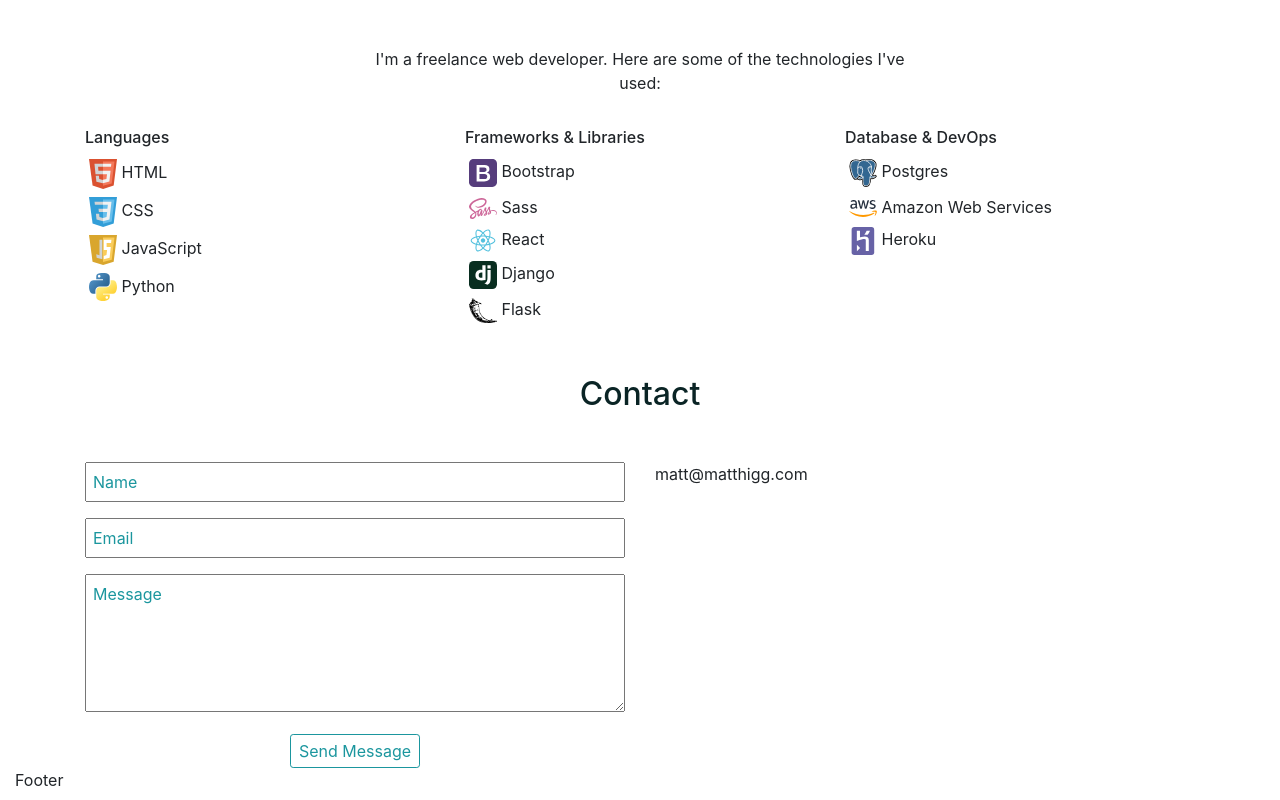
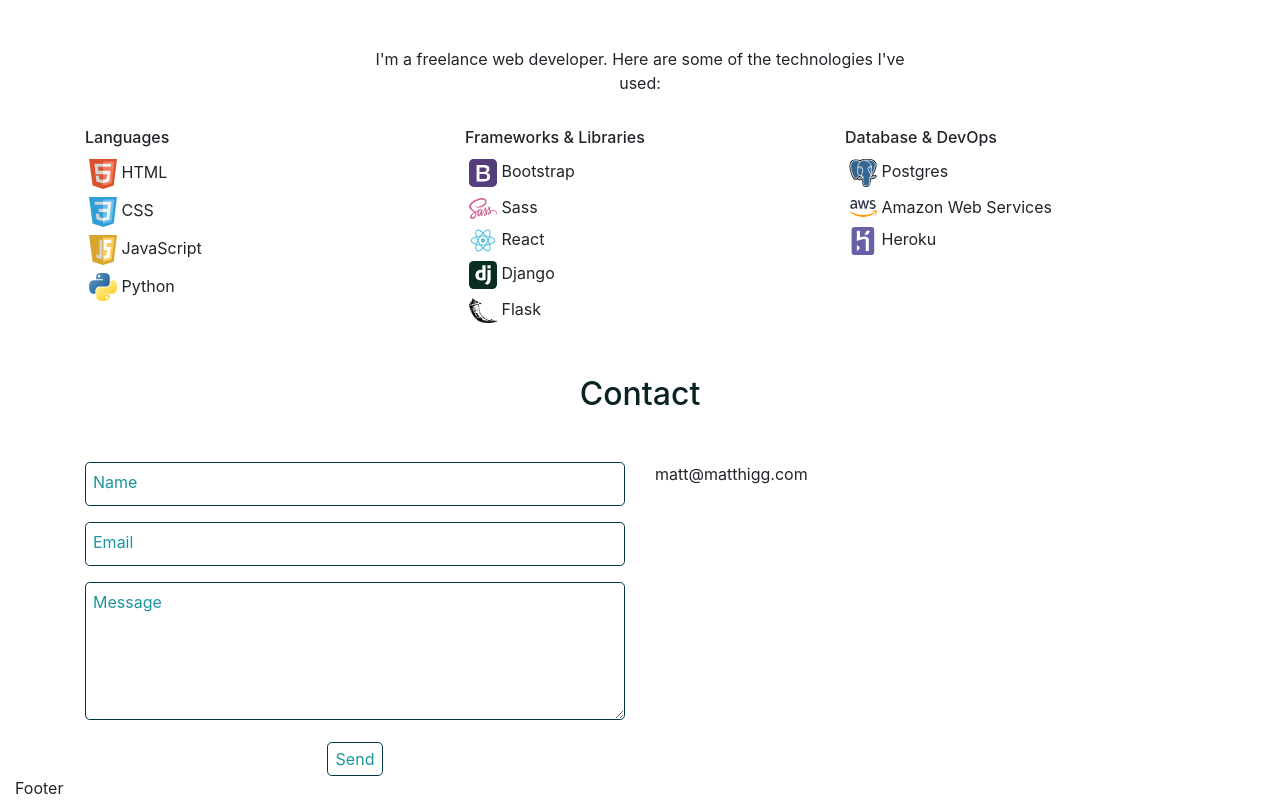
Before and after one commit to frealis/portfolio, a React (Create React App) app: page / in a window 1280 px wide. Shown: the part 826-1626 px from the top of the page. Built offline with nearby package versions, Linux system fonts and the light colour scheme.

Commit message:
Update contact form UI

```diff
--- a/src/components/Contact.jsx
+++ b/src/components/Contact.jsx
@@ -26,7 +26,7 @@ class Contact extends Component {
                 </div>
               </form>
 
-              <button id="contact-button-send" className="btn btn-sm">Send Message</button>
+              <button id="contact-button-send" className="btn btn-sm">Send</button>
             </div>
             <div className="col-md-6">
               matt@matthigg.com
--- a/src/css/App.css
+++ b/src/css/App.css
@@ -163,18 +163,19 @@ figcaption {
   text-align: center; }
 
 #contact-button-send {
-  border: 0.1rem solid #1B969E;
+  border: 0.1rem solid #043546;
+  border-radius: 0.3rem;
   color: #1B969E;
   display: block;
   font-size: 1rem;
   margin: 0 auto; }
   #contact-button-send:hover {
-    border: 1px solid #1B969E;
+    border: 0.1rem solid #1B969E;
     color: white; }
 
 #contact-email,
 #contact-name {
-  height: 2.5rem;
+  height: 2.75rem;
   width: 100%; }
 
 .contact-input {
@@ -200,7 +201,14 @@ figcaption {
   transition: 0.1s; }
 
 .contact-input-field {
-  padding: 1rem 0 0 0.2rem; }
+  border: 0.1rem solid #043546;
+  border-radius: 0.3rem;
+  color: #043546;
+  padding: 1rem 0 0 0.5rem; }
+  .contact-input-field:focus {
+    border-color: #1B969E;
+    box-shadow: none;
+    outline: none; }
 
 body {
   font-family: -apple-system, BlinkMacSystemFont, "Segoe UI", "Roboto", "Oxygen",
--- a/src/scss/_contact.scss
+++ b/src/scss/_contact.scss
@@ -1,18 +1,19 @@
 #contact-button-send {
-  border: 0.1rem solid $quinary-color;
+  border: 0.1rem solid $tertiary-color;
+  border-radius: 0.3rem;
   color: $quinary-color;
   display: block;
   font-size: 1rem;
   margin: 0 auto;
   &:hover {
-    border: 1px solid $quinary-color;
+    border: 0.1rem solid $quinary-color;
     color: white;
   }
 }
 
 #contact-email,
 #contact-name {
-  height: 2.5rem;
+  height: 2.75rem;
   width: 100%;
 }
 
@@ -44,5 +45,13 @@
 }
 
 .contact-input-field {
-  padding: 1rem 0 0 0.2rem;
+  border: 0.1rem solid $tertiary-color;
+  border-radius: 0.3rem;
+  color: $tertiary-color;
+  padding: 1rem 0 0 0.5rem;
+  &:focus {
+    border-color: $quinary-color;
+    box-shadow: none;
+    outline: none;
+  }
 }
```
